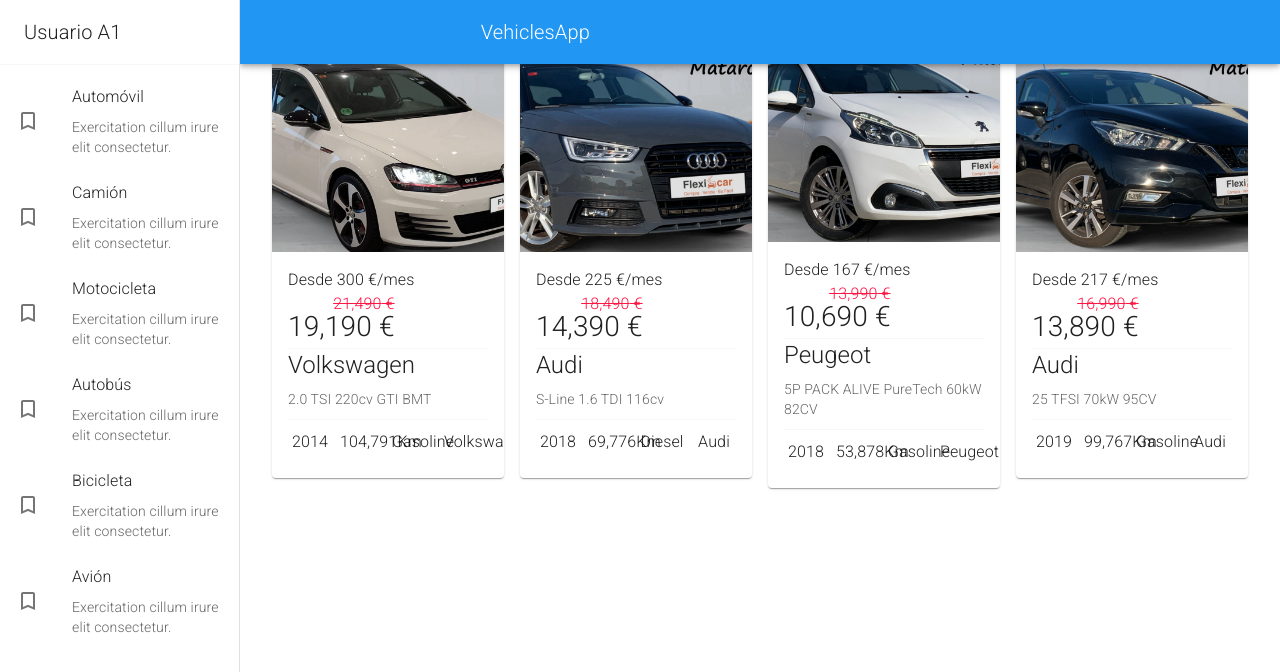
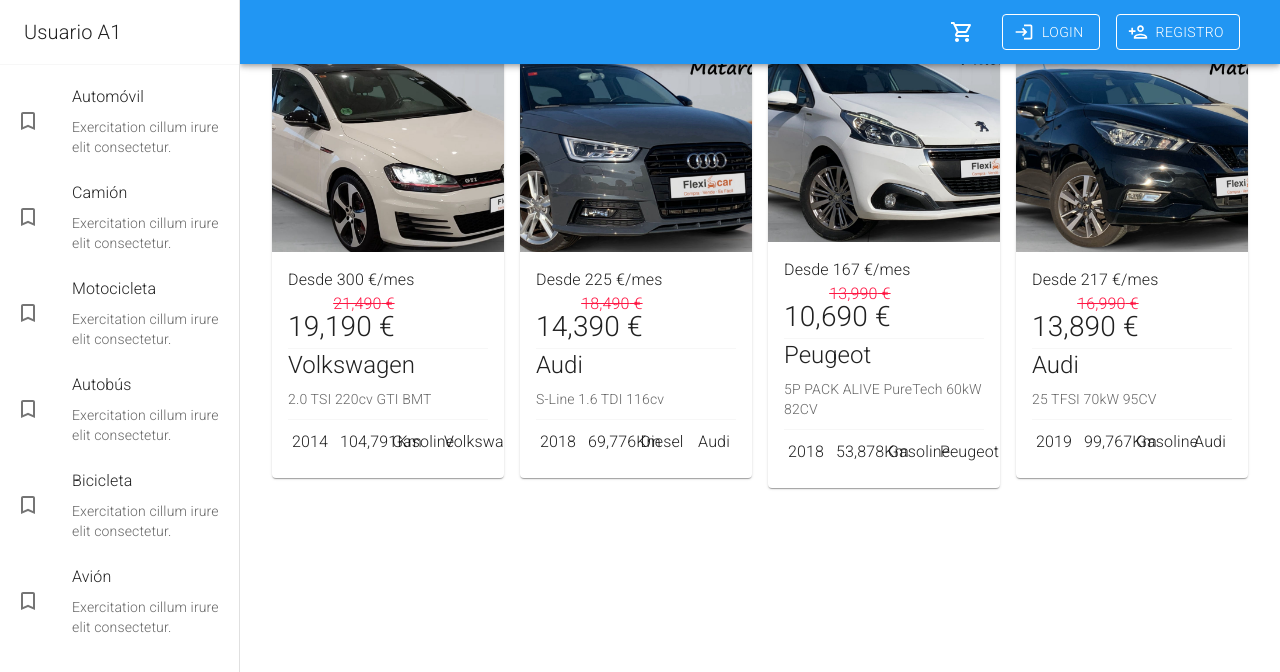
Before and after one commit to chalscc/React-Material-Bootstrap, a React (Vite) app: page / in a window 1280 px wide. Shown: the top 672 px of the page. Built offline with nearby package versions, Linux system fonts and the light colour scheme.

Commit message:
Cambios al NavBar

```diff
--- a/src/theme/blueTheme.jsx
+++ b/src/theme/blueTheme.jsx
@@ -9,6 +9,9 @@
     secondary: {
       main: "#f50057",
     },
+    button: {
+      icon: '#fff',
+    },
     error: {
       main: red.A400,
     },
--- a/src/vehicles/components/NavBar.jsx
+++ b/src/vehicles/components/NavBar.jsx
@@ -1,8 +1,7 @@
-import { LogoutOutlined, MenuOutlined } from "@mui/icons-material"
-import { AppBar, Grid, IconButton, Toolbar } from "@mui/material"
-import Typhograpy from "@mui/material/Typography"
-
-export const NavBar = ({drawerWidth = 240}) => {
+import { AppBar, Button, Grid, IconButton, Toolbar } from "@mui/material"
+import { LoginOutlined, LogoutOutlined, ShoppingCartOutlined, PersonAddOutlined } from '@mui/icons-material';
+// import LoginOutlinedIcon from '@mui/icons-material/LoginOutlined';
+export const NavBar = ({ drawerWidth = 240 }) => {
   return (
     <AppBar
       position="fixed"
@@ -12,24 +11,37 @@
       }}
     >
       <Toolbar>
-          <IconButton
+        <Grid
+          container
+          direction='row'
+          justifyContent='flex-end'
+          alignItems='center'
+          spacing={2}
+          style={{ width: '100%' }}
+        >
+          <Grid item>
+            <IconButton size='large' color='inherit'>
+              <ShoppingCartOutlined />
+            </IconButton>
+          </Grid>
+          <Grid item>
+            <Button
+              variant='outlined'
               color='inherit'
-            edge='start'
-            sx={{
-              mr: 2,
-              display: { sm: 'none' },
-            }}
+              startIcon={<LoginOutlined />}
             >
-            <MenuOutlined />
-          </IconButton>
-
-          <Grid container direction='row' justifyContent='space-around' alignItems='center'>
-            <Typhograpy variant="h6" noWrap component='div'> VehiclesApp </Typhograpy>
-
-            <IconButton color='error'>
-              {/* <LogoutOutlined /> */}
-            </IconButton>
-
+              Login
+            </Button>
+          </Grid>
+          <Grid item>
+            <Button
+              variant='outlined'
+              color='inherit'
+              startIcon={<PersonAddOutlined />}
+            >
+              Registro
+            </Button>
+          </Grid>
         </Grid>
 
       </Toolbar>
--- a/src/vehicles/components/TarjetaVehiculo.jsx
+++ b/src/vehicles/components/VehiclesCard.jsx
@@ -4,7 +4,7 @@
 
 const heightImage = 250;
 
-export const TarjetaVehiculo = ({ id, brand, fuelType, mileage, year, model, monthlyPrice, originalPrice, salePrice }) => {
+export const VehiclesCard = ({ id, brand, fuelType, mileage, year, model, monthlyPrice, originalPrice, salePrice }) => {
 
   const { image } = useImage(`car${id}`)
 
--- a/src/vehicles/components/index.js
+++ b/src/vehicles/components/index.js
@@ -1,3 +1,3 @@
 export * from './SideBar';
 export * from './NavBar';
-export * from './TarjetaVehiculo';
+export * from './VehiclesCard';
--- a/src/vehicles/views/CarShopView.jsx
+++ b/src/vehicles/views/CarShopView.jsx
@@ -1,6 +1,6 @@
 import { useState } from 'react';
 import { Grid, Card, CardContent, Typography } from '@mui/material';
-import { TarjetaVehiculo } from '../components';
+import { VehiclesCard } from '../components';
 import { cars } from '../../data/cars';
 
 
@@ -27,7 +27,7 @@
 
         {
           carList.map(( car ) => (
-            <TarjetaVehiculo
+            <VehiclesCard
             key={ car.id }
             {...car}
             />
```
Lines whose indentation alone changed are shown as unchanged.
